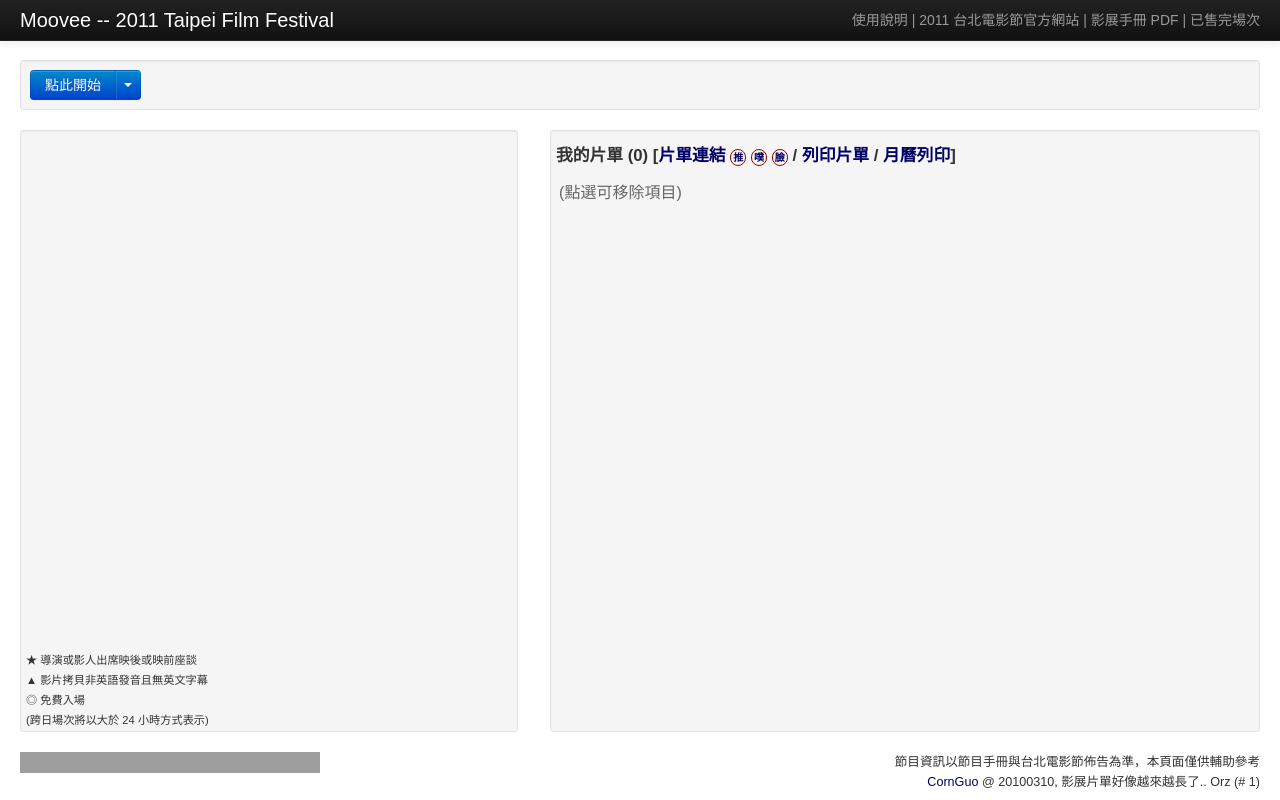
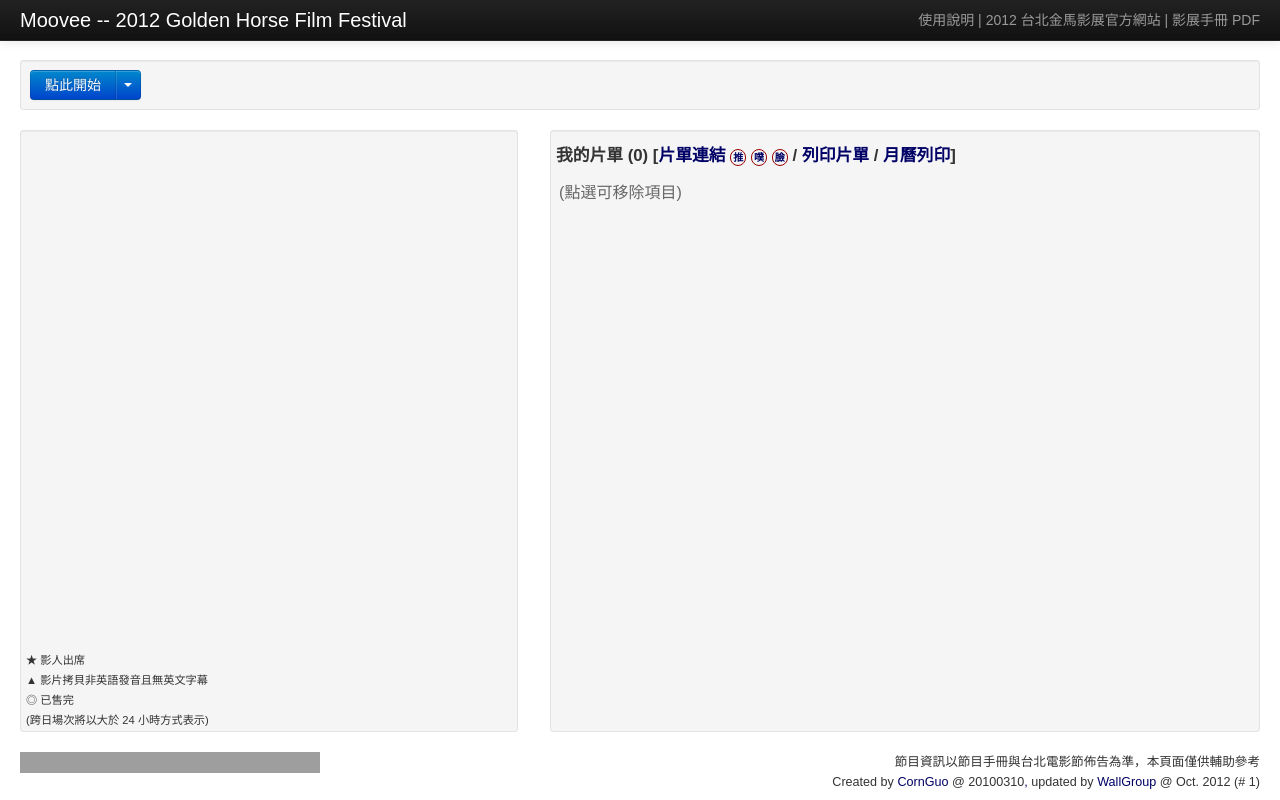
Before and after one commit to wallat/Moovee, a PHP site: page /gh2012/index.php in a window 1280 px wide. Run offline with PHP 8.4, Linux system fonts and the light colour scheme; data that the repository does not hold is empty; some libraries are stand-ins or nearby versions; grey boxes are pictures that could not be loaded.

Commit message:
update wording for gh2012

```diff
--- a/gh2012/cal.php
+++ b/gh2012/cal.php
@@ -11,9 +11,9 @@ $k = new moovee();
 <!DOCTYPE html PUBLIC "-//W3C//DTD XHTML 1.1//EN" "http://www.w3.org/TR/xhtml11/DTD/xhtml11.dtd">
 <html xmlns="http://www.w3.org/1999/xhtml">
 <head>
-<title>Moovee -- 2010 Taipei Film Festival (Calendar mode)</title>
+<title>Moovee -- 2012 Golden Horse Film Festival (Calendar mode)</title>
 <meta name="description" content="很陽春的排片單系統" />
-<meta name="keywords" content="排片單, 2010, 台北電影節, 影展, Taipei Film Festival, TIFF" />
+<meta name="keywords" content="排片單, 2012, 金馬, 金馬影展, Golden Horse 2012" />
 <!-- Oh, yes, please render it using chrome frame, or your almost-standard engine -->
 <meta http-equiv="X-UA-Compatible" content="chrome=1" />
 <meta http-equiv="X-UA-Compatible" content="IE=8" />
--- a/gh2012/config.php
+++ b/gh2012/config.php
@@ -1,12 +1,11 @@
 <?php
-$title = "Moovee -- 2011 Taipei Film Festival";
+$title = "Moovee -- 2012 Golden Horse Film Festival";
 $description = "很陽春的排片單系統";
-$keywords = "排片單, 2011, 台北電影節, 影展, Taipei Film Festival, TIFF";
+$keywords = "排片單, 2012, 金馬, 金馬影展, Golden Horse 2012";
 $extlinks = "<a class=\"navbar-link\" href=\"http://playpcesor.blogspot.com/2009/10/moovee-2009.html\" title=\"使用說明 by 電腦玩物\">使用說明</a> |
-             <a class=\"navbar-link\" href=\"http://www.taipeiff.org.tw/Default.aspx\">2011 台北電影節官方網站</a> |
-             <a class=\"navbar-link\" href=\"tiff2011_booklet.pdf\">影展手冊 PDF</a> |
-             <a class=\"navbar-link\" href=\"http://www.taipeiff.org.tw/Public/Content.aspx?id=61&amp;subid=5192\">已售完場次</a>";
-$remarkDesc = "★ 導演或影人出席映後或映前座談<br />
+             <a class=\"navbar-link\" href=\"http://www.goldenhorse.org.tw/\">2012 台北金馬影展官方網站</a> |
+             <a class=\"navbar-link\" href=\"http://www.goldenhorse.org.tw/ui/index.php?class=funcnav&func=news&work=detail&subwork=&news_id=234&lang=ch&switch_lang=1\">影展手冊 PDF</a>";
+$remarkDesc = "★ 影人出席<br />
 ▲ 影片拷貝非英語發音且無英文字幕<br />
-◎ 免費入場<br />
+◎ 已售完<br />
 (跨日場次將以大於 24 小時方式表示)";
--- a/gh2012/footer.inc.php
+++ b/gh2012/footer.inc.php
@@ -2,7 +2,8 @@
     <div class="fb_like span1"><object data="http://www.facebook.com/plugins/like.php?href=http%3A%2F%2Fcornguo.atcity.org%2Ftest%2Fmoovee%2F&amp;layout=button_count&amp;show_faces=true&amp;width=100&amp;action=like&amp;colorscheme=light&amp;height=21" style="border:none; overflow:hidden; height:21px;" type="text/html"></object></div>
     <div class="span11">
         節目資訊以節目手冊與台北電影節佈告為準，本頁面僅供輔助參考<br />
-        <a href="http://cornguo.atcity.org">CornGuo</a> @ 20100310<a href="../changelog.txt" title="changelog">,</a> 影展片單好像越來越長了.. Orz
+        Created by <a href="http://cornguo.atcity.org">CornGuo</a> @ 20100310<a href="../changelog.txt" title="changelog">,</a>
+        updated by <a href="http://www.wallagroup.com/">WallGroup</a> @ Oct. 2012
         (<?php include("counter.inc.php");?>)
     </div>
 </div>
```
Also changed, not shown: 1 other file.
